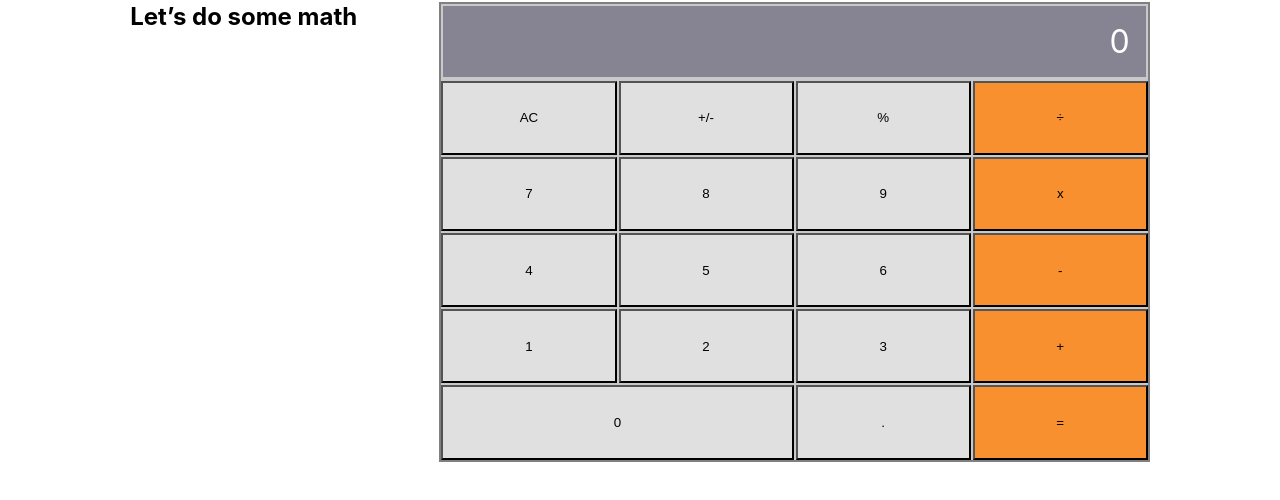
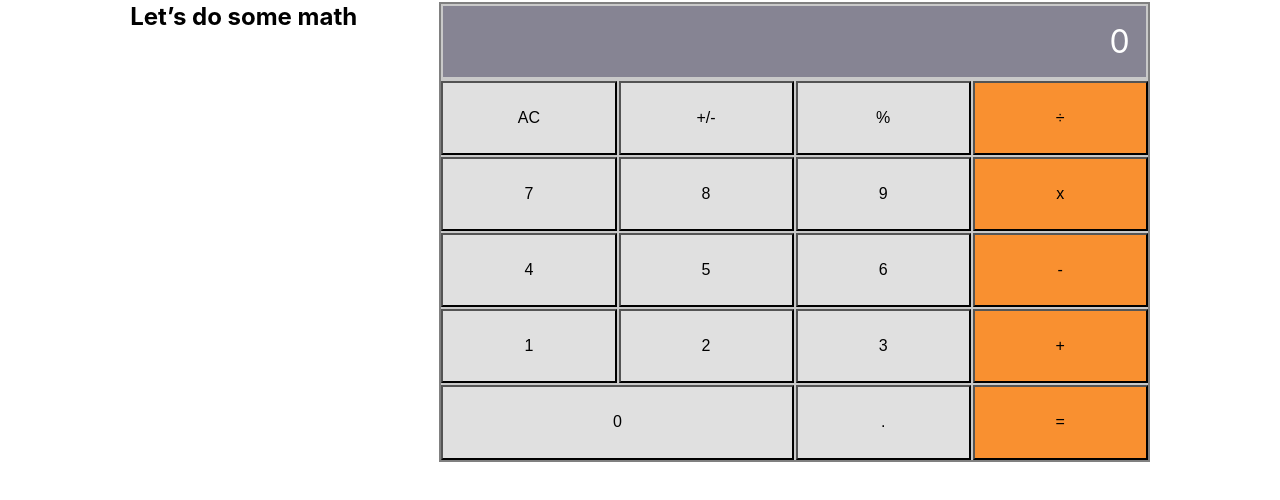
Before and after one commit to Sboursen/math-magicians, a React (Create React App) app: page / in a window 1280 px wide. Shown: the part 192-692 px from the top of the page. Built offline with nearby package versions, Linux system fonts and the light colour scheme.

Commit message:
Increase the font-size of the calculator buttons

```diff
--- a/src/App.css
+++ b/src/App.css
@@ -69,6 +69,7 @@ a:active {
   flex-direction: row;
   gap: 12px;
   align-items: center;
+  min-width: 271px;
 }
 
 .App-logo-img {
--- a/src/components/button.css
+++ b/src/components/button.css
@@ -1,6 +1,7 @@
 button {
   width: 100%;
   height: 100%;
+  font-size: 1rem;
 }
 
 button.main {
--- a/src/components/calculator.css
+++ b/src/components/calculator.css
@@ -23,6 +23,7 @@
   align-items: center;
   text-align: right;
   overflow-x: auto;
+  max-width: 100%;
 }
 
 .wide-button {
```
